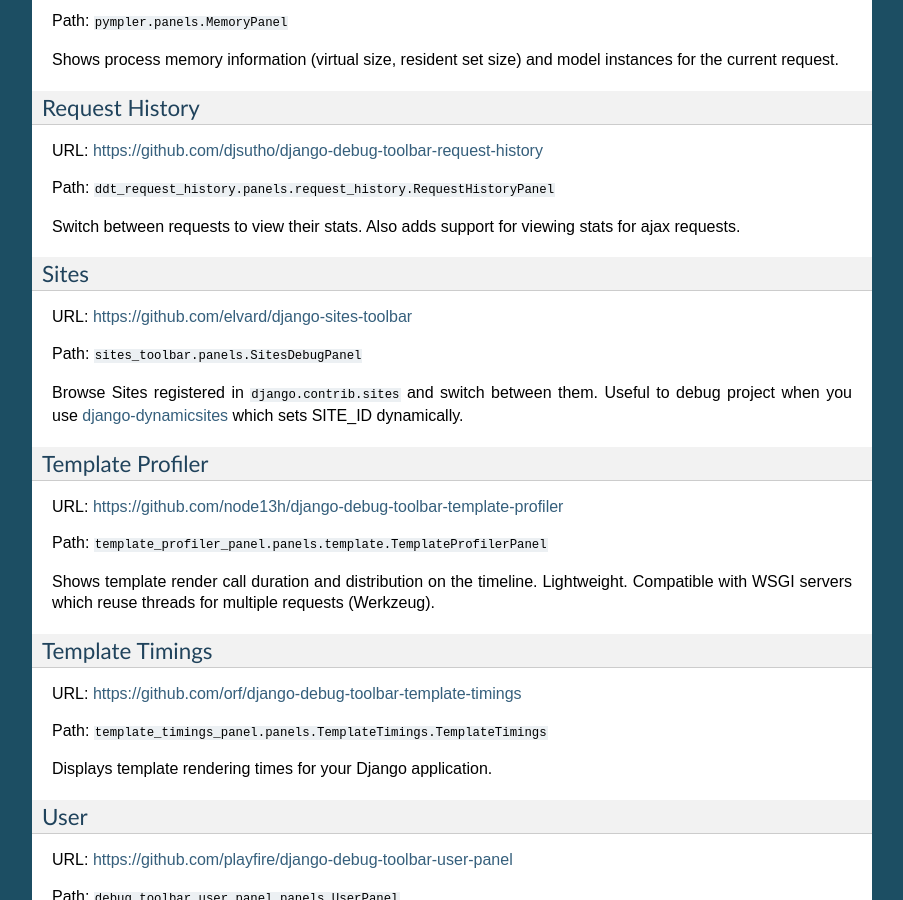
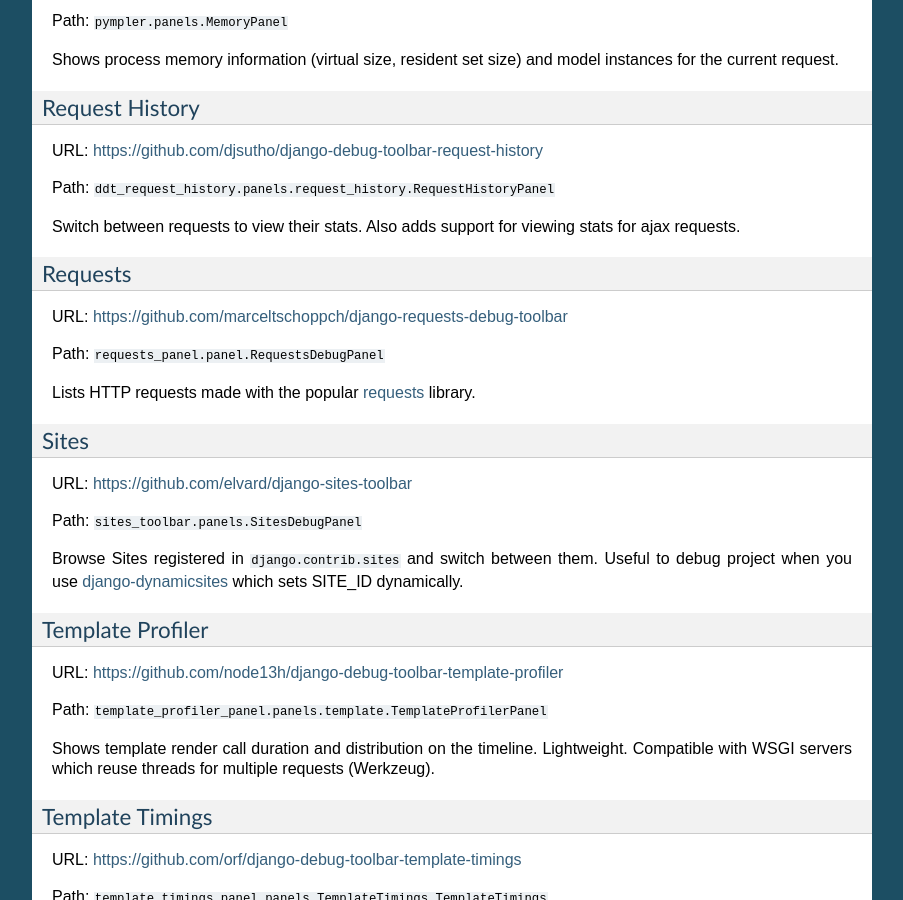
Before and after one commit to jazzband/django-debug-toolbar, a Sphinx documentation site: the page built from docs/panels.rst, in a window 1280 px wide and 900 px high, scrolled down 3992 px. Shown: the whole window, without its empty margins (198-1101 px from the left). Built offline with Sphinx 7.4.7, drawn with Linux system fonts in a browser that asks for light colours.

Commit message:
Add Requests panel to list of third-party panels

```diff
--- a/docs/panels.rst
+++ b/docs/panels.rst
@@ -236,6 +236,15 @@
 
 Switch between requests to view their stats. Also adds support for viewing stats for ajax requests.
 
+Requests
+~~~~~~~~
+
+URL: https://github.com/marceltschoppch/django-requests-debug-toolbar
+
+Path: ``requests_panel.panel.RequestsDebugPanel``
+
+Lists HTTP requests made with the popular `requests <https://requests.readthedocs.io/>`_ library.
+
 Sites
 ~~~~~
 
```
